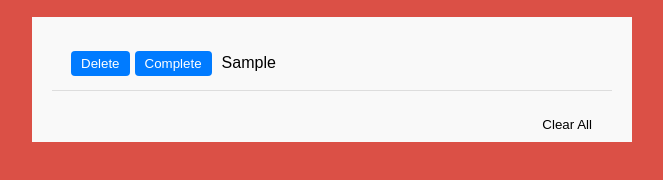
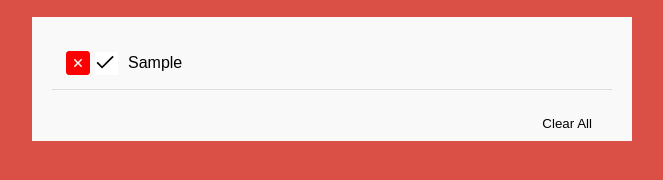
Before and after one commit to dhruvjsx/TodoList, a plain HTML site: page index.html in a window 1280 px wide. Both pictures are taken after typing "Sample" into the empty fields and a click on the button "ADD". Shown: the part 196-376 px from the top of the page, without its empty margins (308-971 px from the left). Drawn offline with Linux system fonts and the light colour scheme.

Commit message:
added svg using dom manipulation

```diff
--- a/Styles.css
+++ b/Styles.css
@@ -75,6 +75,11 @@ h1 {
 }
 .todo-item:hover .nested-button {
   display: inline-block;
+}
+.actions{
+  display: flex;
+  align-items: center;
+  gap:4px
 }
 .actions button {
   margin-left: 5px;
--- a/index.js
+++ b/index.js
@@ -50,14 +50,66 @@ function createTodoElement(task, level = 0) {
     let actions = document.createElement('div');
     actions.className = 'actions';
 
-    let completeBtn = document.createElement('button');
-    completeBtn.textContent = 'Complete';
+    let completeBtn = document.createElementNS("http://www.w3.org/2000/svg", "svg");
+    completeBtn.setAttribute("width", "24");  // Slightly increased size
+    completeBtn.setAttribute("height", "24");
+    completeBtn.setAttribute("viewBox", "-20 -20 375 375"); // Added padding
+    completeBtn.setAttribute("xmlns", "http://www.w3.org/2000/svg");
+    completeBtn.setAttribute("xmlns:xlink", "http://www.w3.org/1999/xlink");
+
+    // Background rectangle (White)
+    const bgRect = document.createElementNS("http://www.w3.org/2000/svg", "rect");
+    bgRect.setAttribute("width", "100%");
+    bgRect.setAttribute("height", "100%");
+    bgRect.setAttribute("fill", "white");
+
+    // Tick Group (To Center It)
+    const g = document.createElementNS("http://www.w3.org/2000/svg", "g");
+    g.setAttribute("transform", "translate(20, 20) scale(0.8)"); // Shrinking & Centering
+
+    // Original Polygon (Tick Mark) - Scaled Down & Aligned
+    const polygon = document.createElementNS("http://www.w3.org/2000/svg", "polygon");
+    polygon.setAttribute("points", "311.757,41.803 107.573,245.96 23.986,162.364 0,186.393 107.573,293.962 335.765,65.795");
+    polygon.setAttribute("fill", "black");
+
+    // Append elements in order
+    g.appendChild(polygon);
+    completeBtn.appendChild(bgRect);  // White Background
+    completeBtn.appendChild(g);       // Centered Tick
     completeBtn.addEventListener('click', () => {
         li.classList.toggle('completed');
     });
 
-    let deleteBtn = document.createElement('button');
-    deleteBtn.textContent = 'Delete';
+    let deleteBtn = document.createElementNS("http://www.w3.org/2000/svg", "svg");
+    deleteBtn.setAttribute("width", "24px");
+    deleteBtn.setAttribute("height", "24px");
+    deleteBtn.setAttribute("viewBox", "0 0 32 32");
+    deleteBtn.setAttribute("version", "1.1");
+    deleteBtn.setAttribute("xmlns", "http://www.w3.org/2000/svg");
+    deleteBtn.setAttribute("xmlns:xlink", "http://www.w3.org/1999/xlink");
+    deleteBtn.setAttribute("xmlns:sketch", "http://www.bohemiancoding.com/sketch/ns");
+
+    // Create background rectangle (Red)
+    const bgRect1 = document.createElementNS("http://www.w3.org/2000/svg", "rect");
+    bgRect1.setAttribute("width", "32");
+    bgRect1.setAttribute("height", "32");
+    bgRect1.setAttribute("fill", "white");
+
+    // Create Group
+    const g1 = document.createElementNS("http://www.w3.org/2000/svg", "g");
+    g1.setAttribute("fill", "red"); // Set the element color to white
+    g1.setAttribute("transform", "translate(-206, -1037)"); // Preserve original transform
+
+    // Create Path (Cross Icon)
+    const path1 = document.createElementNS("http://www.w3.org/2000/svg", "path");
+    path1.setAttribute("d", "M226.95,1056.54 C227.34,1056.93 227.34,1057.56 226.95,1057.95 C226.559,1058.34 225.926,1058.34 225.536,1057.95 L222,1054.41 L218.464,1057.95 C218.074,1058.34 217.441,1058.34 217.05,1057.95 C216.66,1057.56 216.66,1056.93 217.05,1056.54 L220.586,1053 L217.05,1049.46 C216.66,1049.07 216.66,1048.44 217.05,1048.05 C217.441,1047.66 218.074,1047.66 218.464,1048.05 L222,1051.59 L225.536,1048.05 C225.926,1047.66 226.559,1047.66 226.95,1048.05 C227.34,1048.44 227.34,1049.07 226.95,1049.46 L223.414,1053 L226.95,1056.54 L226.95,1056.54 Z M234,1037 L210,1037 C207.791,1037 206,1038.79 206,1041 L206,1065 C206,1067.21 207.791,1069 210,1069 L234,1069 C236.209,1069 238,1067.21 238,1065 L238,1041 C238,1038.79 236.209,1037 234,1037 L234,1037 Z");
+    path1.setAttribute("fill", "red");
+
+    // Append elements
+    g1.appendChild(path1);
+    deleteBtn.appendChild(bgRect1); // Append background first
+    deleteBtn.appendChild(g1);
+    // deleteBtn.textContent = 'Delete';
     deleteBtn.addEventListener('click', handleDelete.bind(null,li));
 
     let nestedBtn = document.createElement('button');
```
